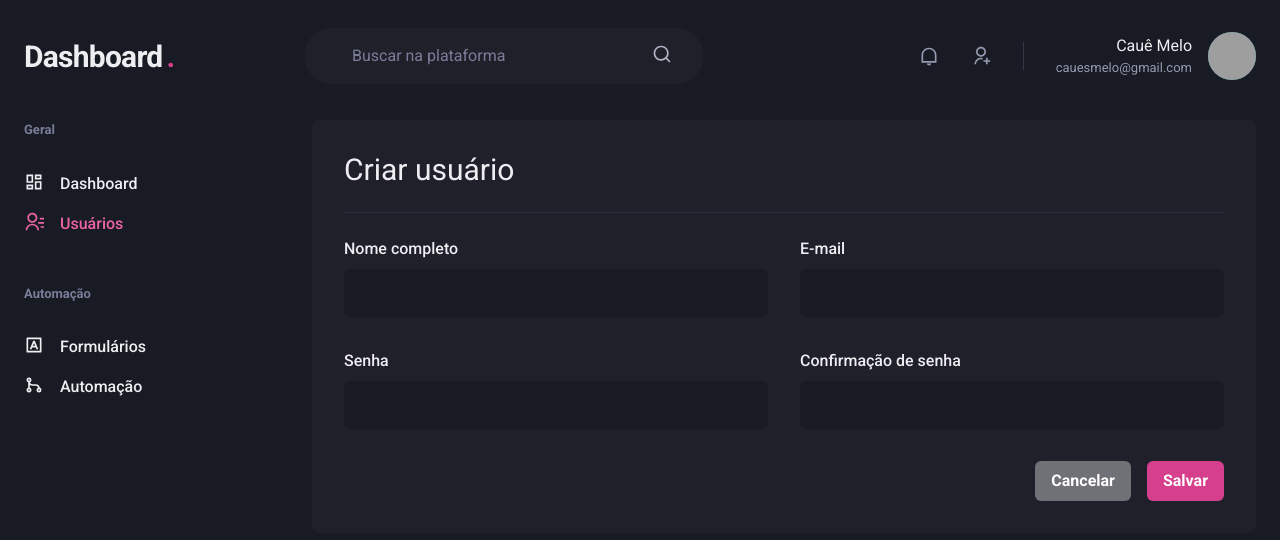
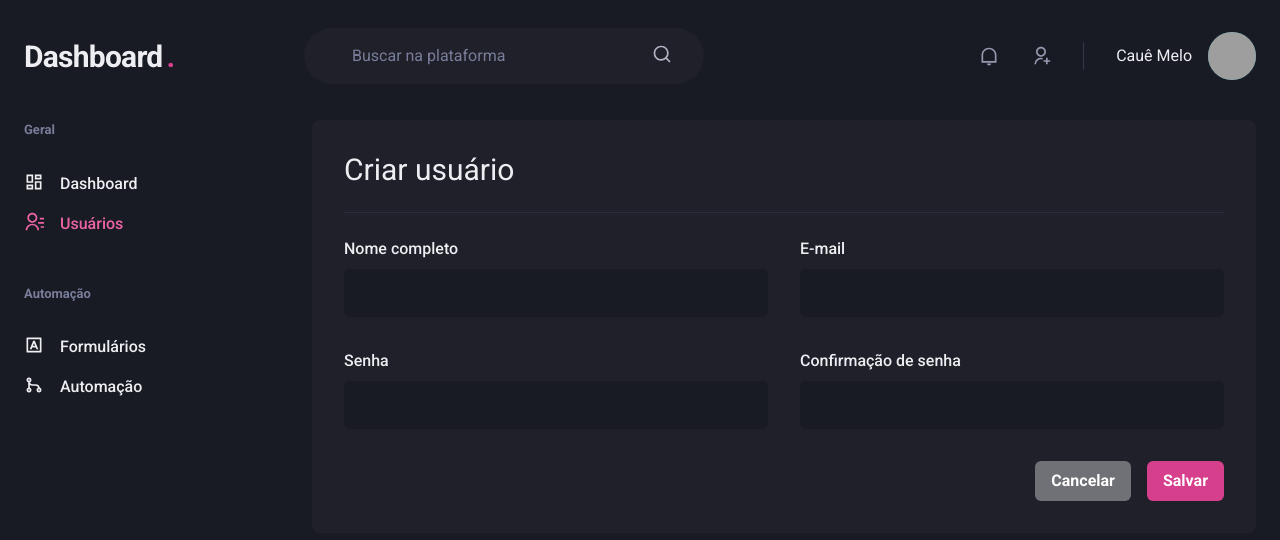
Before and after one commit to cauesmelo/dashboard-next, a Next.js app: page /users/create in a window 1280 px wide. Shown: the top 540 px of the page. Built offline with nearby package versions, Linux system fonts and the light colour scheme; grey boxes are pictures that could not be loaded.

Commit message:
feat: add user information to context

```diff
--- a/src/components/Header/Profile.tsx
+++ b/src/components/Header/Profile.tsx
@@ -1,16 +1,20 @@
 import { Flex, Box, Text, Avatar } from "@chakra-ui/react"
+import { useContext } from "react";
+import { AuthContext } from "../../contexts/AuthContext";
 
 interface ProfileProps {
   showProfileData: boolean;
 }
 
 export const Profile = ({ showProfileData = true }: ProfileProps) => {
+  const { user } = useContext(AuthContext);
+
   return (
     <Flex align="center">
       {showProfileData && (
         <Box mr="4" textAlign="right">
           <Text>Cauê Melo</Text>
-          <Text color="gray.300" fontSize="small">cauesmelo@gmail.com</Text>
+          <Text color="gray.300" fontSize="small">{user?.email}</Text>
         </Box>
       )}
       <Avatar size="md" name="Cauê Melo" src="https://xesque.rocketseat.dev/users/avatar/profile-6dce5bcb-a27c-4fe1-8f88-3d569ee6b1b6.jpg" />
--- a/src/contexts/AuthContext.tsx
+++ b/src/contexts/AuthContext.tsx
@@ -1,5 +1,12 @@
-import { createContext, ReactNode } from 'react';
+import router from 'next/router';
+import { createContext, ReactNode, useState } from 'react';
 import { apiAuth } from '../services/api';
+
+type User = {
+  email: string;
+  permissions: string[];
+  roles: string[];
+}
 
 type SignInCredentials = {
   email: string;
@@ -9,6 +16,7 @@ type SignInCredentials = {
 type AuthContextData = {
   signIn(credentials: SignInCredentials): Promise<void>;
   isAuthenticated: boolean;
+  user: User;
 }
 
 type AuthProviderProps = {
@@ -19,17 +27,26 @@ export const AuthContext = createContext({} as AuthContextData);
 
 export const AuthProvider = ({ children }: AuthProviderProps) => {
 
-  const isAuthenticated = false;
+  const [user, setUser] = useState<User>();
+  const isAuthenticated = !!user;
 
   const signIn = async ({ email, password }: SignInCredentials) => {
 
     try {
-      const response = await apiAuth.post('sessions', {
+      const response = await apiAuth.post<any>('sessions', {
         email,
         password
       });
 
-      console.log(response.data);
+      const { token, refreshToken, permissions, roles } = response.data;
+
+      setUser({
+        email,
+        permissions,
+        roles
+      });
+
+      router.push('/dashboard');
     } catch (err) {
       console.log(err);
     }
@@ -38,7 +55,8 @@ export const AuthProvider = ({ children }: AuthProviderProps) => {
   return (
     <AuthContext.Provider value={{
       signIn,
-      isAuthenticated
+      isAuthenticated,
+      user
     }}>
       {children}
     </AuthContext.Provider>
--- a/src/pages/dashboard.tsx
+++ b/src/pages/dashboard.tsx
@@ -2,6 +2,8 @@ import { Header } from "../components/Header";
 import dynamic from 'next/dynamic';
 import { Flex, SimpleGrid, Box, Text, theme } from '@chakra-ui/react';
 import { Sidebar } from "../components/Sidebar";
+import { useContext } from "react";
+import { AuthContext } from "../contexts/AuthContext";
 
 const Chart = dynamic(() => import('react-apexcharts'), {
   ssr: false,
@@ -65,6 +67,8 @@ const series = [{
 
 export const Dashboard = () => {
 
+  const { user } = useContext(AuthContext);
+
   return (
     <Flex direction="column" h="100vh" px="4">
       <Header />
```
